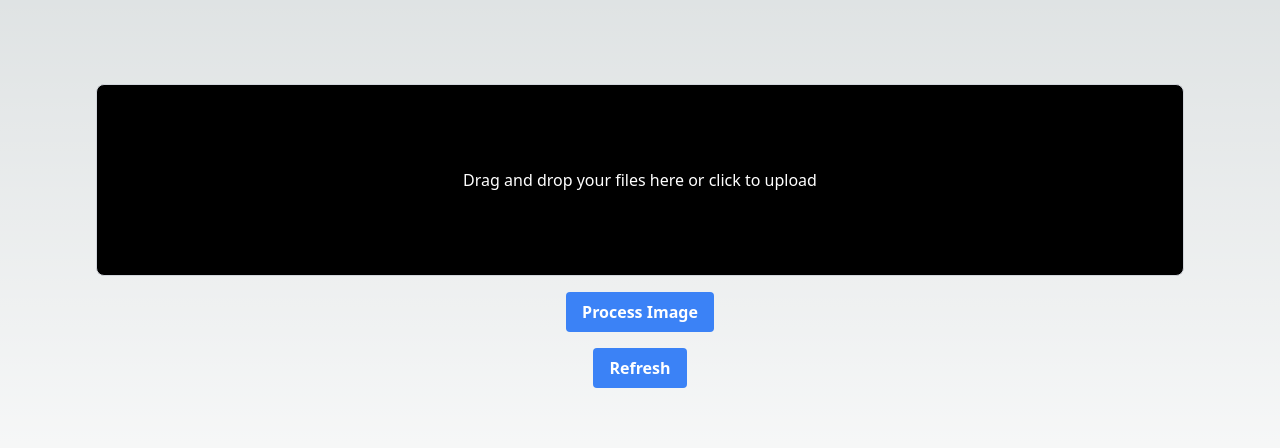
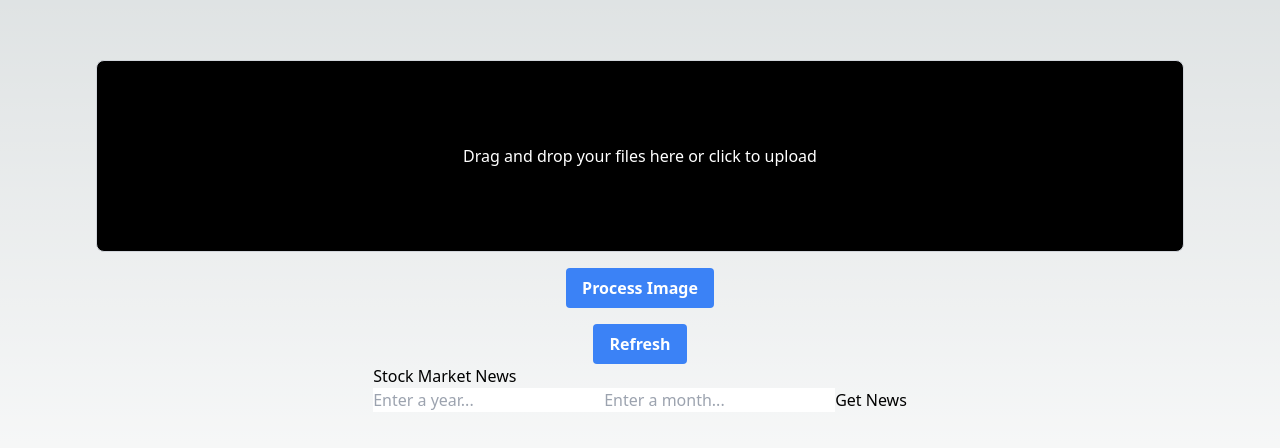
Before and after one commit to J-Souffle/FidHacks-2024, a Next.js app: page / in a window 1280 px wide. Shown: the part 180-628 px from the top of the page. Built offline with nearby package versions, Linux system fonts and the light colour scheme.

Commit message:
added a user query input to get the reason of the market trend based on month/year

```diff
--- /dev/null
+++ b/components/MarketauxTopStories.tsx
@@ -0,0 +1,68 @@
+import React, { useState } from 'react';
+import axios from 'axios';
+
+const MarketauxTopStories = () => {
+  const [year, setYear] = useState('');
+  const [headlines, setHeadlines] = useState([]);
+
+  const handleInputChange = (e) => {
+    setYear(e.target.value);
+  };
+
+  const handleSubmit = async (e) => {
+    e.preventDefault();
+
+    try {
+      // Fetch top stories for the specified year from Marketaux API
+      const response = await axios.get(
+        `https://api.marketaux.com/v1/news/all`,
+        {
+          params: {
+            api_token: 'PwPkEgBzBQrO5mY2RFkSHAVfDnJPZ84N30WK6jUm', // Replace with your actual API key
+            filter_entities: 'year',
+            entities: year,
+          }
+        }
+      );
+
+      const stories = response.data.data.map((story) => story.title);
+
+      // Update headlines state
+      setHeadlines(stories);
+
+      // Clear year input after fetching
+      setYear('');
+    } catch (error) {
+      console.error('Error fetching top stories:', error);
+      // Handle error
+    }
+  };
+
+  return (
+    <div>
+      <h1>Top Stories</h1>
+      <form onSubmit={handleSubmit}>
+        <input
+          type="text"
+          value={year}
+          onChange={handleInputChange}
+          placeholder="Enter a year..."
+          style={{ color: 'black' }}
+        />
+        <button type="submit">Get Top Stories</button>
+      </form>
+      {headlines.length > 0 && (
+        <div>
+          <h2>Top Stories of {year}</h2>
+          <ul>
+            {headlines.map((headline, index) => (
+              <li key={index}>{headline}</li>
+            ))}
+          </ul>
+        </div>
+      )}
+    </div>
+  );
+};
+
+export default MarketauxTopStories;
--- /dev/null
+++ b/components/UserQuery.tsx
@@ -0,0 +1,82 @@
+import React, { useState } from 'react';
+import axios from 'axios';
+
+const StockMarketNews = () => {
+  const [year, setYear] = useState('');
+  const [month, setMonth] = useState('');
+  const [headlines, setHeadlines] = useState([]);
+
+  const handleYearChange = (e) => {
+    setYear(e.target.value);
+  };
+
+  const handleMonthChange = (e) => {
+    setMonth(e.target.value);
+  };
+
+  const handleSubmit = async (e) => {
+    e.preventDefault();
+
+    try {
+      // Fetch stock market news for the specified year and month from Marketaux API
+      const response = await axios.get(
+        `https://api.marketaux.com/v1/news/all`,
+        {
+          params: {
+            api_token: 'PwPkEgBzBQrO5mY2RFkSHAVfDnJPZ84N30WK6jUm', // Replace with your actual API key
+            filter_entities: 'year,month',
+            entities: `${year}-${month}`,
+            language: 'en' // Request news articles in English
+          }
+        }
+      );
+
+      const stories = response.data.data.map((story) => story.title);
+
+      // Update headlines state
+      setHeadlines(stories);
+
+      // Clear year and month inputs after fetching
+      setYear('');
+      setMonth('');
+    } catch (error) {
+      console.error('Error fetching stock market news:', error);
+      // Handle error
+    }
+  };
+
+  return (
+    <div>
+      <h1>Stock Market News</h1>
+      <form onSubmit={handleSubmit}>
+        <input
+          type="text"
+          value={year}
+          onChange={handleYearChange}
+          placeholder="Enter a year..."
+          style={{ color: 'black' }}
+        />
+        <input
+          type="text"
+          value={month}
+          onChange={handleMonthChange}
+          placeholder="Enter a month..."
+          style={{ color: 'black' }}
+        />
+        <button type="submit">Get News</button>
+      </form>
+      {headlines.length > 0 && (
+        <div>
+          <h2>Top Stock Market News of {month}/{year}</h2>
+          <ul>
+            {headlines.map((headline, index) => (
+              <li key={index}>{headline}</li>
+            ))}
+          </ul>
+        </div>
+      )}
+    </div>
+  );
+};
+
+export default StockMarketNews;
--- a/package.json
+++ b/package.json
@@ -17,6 +17,7 @@
     "express": "^4.19.2",
     "konva": "^9.3.8",
     "next": "^14.2.2",
+    "openai": "^4.47.1",
     "react": "18.2.0",
     "react-dom": "18.2.0",
     "react-konva": "^18.2.10",
--- a/pages/home.tsx
+++ b/pages/home.tsx
@@ -1,9 +1,11 @@
+// components/Home.tsx
 import React, { ChangeEvent, useState, useRef } from 'react';
-import axios from 'axios'; // Import axios for making HTTP requests
+import axios from 'axios';
 import "../app/globals.css";
 import ObjectDetectionResults from '../components/ObjectDetectionResults';
+import UserQuery from '../components/UserQuery'; // Import the ChatGPT component
 
-const Home = () => {
+const Home: React.FC = () => {
   const [image, setImage] = useState<string | null>(null);
   const [predictions, setPredictions] = useState<any[]>([]);
   const inputRef = useRef<HTMLInputElement>(null);
@@ -132,6 +134,8 @@ const Home = () => {
           <ObjectDetectionResults imageUrl={image} predictions={predictions} />
         </div>
       )}
+
+      <UserQuery />
     </main>
   );
 };
```
Also changed, not shown: testAPIKey.js (added, +30 -0 lines), 2 other files (tests, documents, lock files or other folders).
